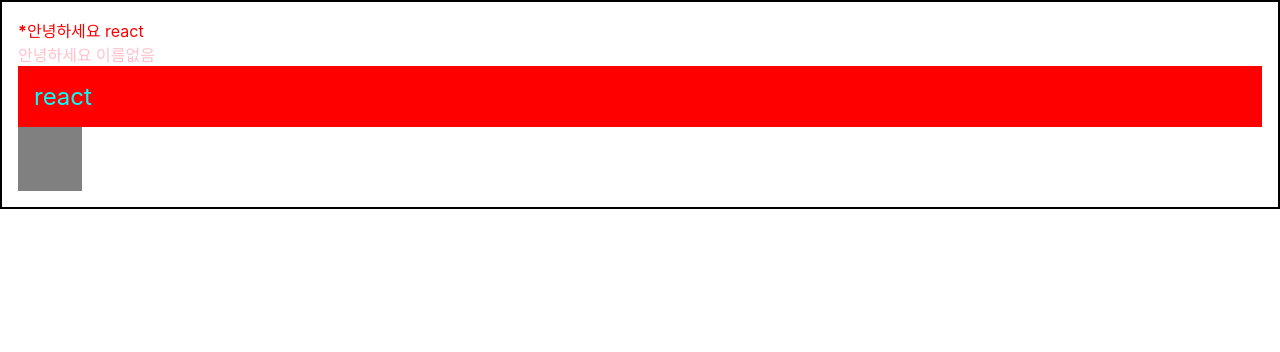
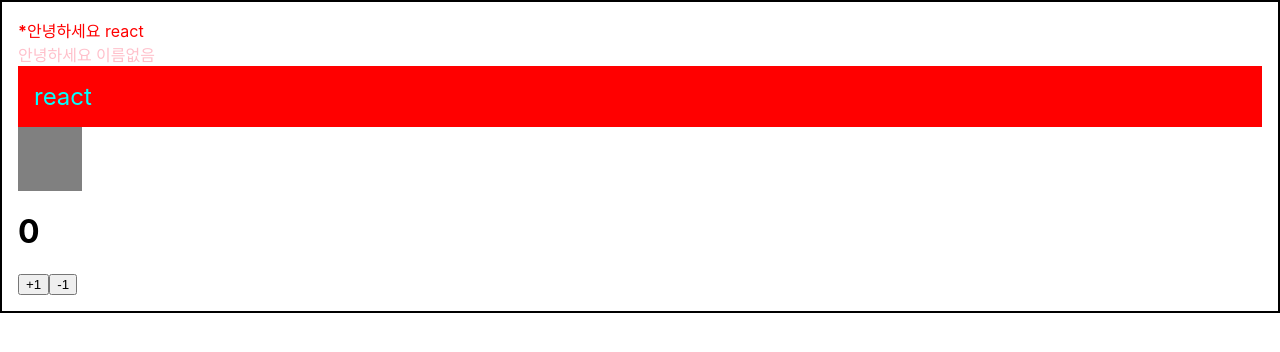
Before and after one commit to SungHyun627/React_Study, a React (Create React App) app in the folder react-intro/: page / in a window 1280 px wide. Shown: the top 352 px of the page. Built offline with nearby package versions, Linux system fonts and the light colour scheme.

Commit message:
Use useState for manange dynamic state

```diff
--- a/react-intro/src/App.js
+++ b/react-intro/src/App.js
@@ -1,6 +1,7 @@
 import "./App.css";
 import Hello from "./Hello";
 import Wrapper from "./Wrapper";
+import Counter from "./Counter";
 
 function App() {
   const name = "react";
@@ -20,6 +21,7 @@
       <Hello color="pink" />
       <div style={style}>{name}</div>
       <div className="gray-box"></div>
+      <Counter />
     </Wrapper>
   );
 }
```
